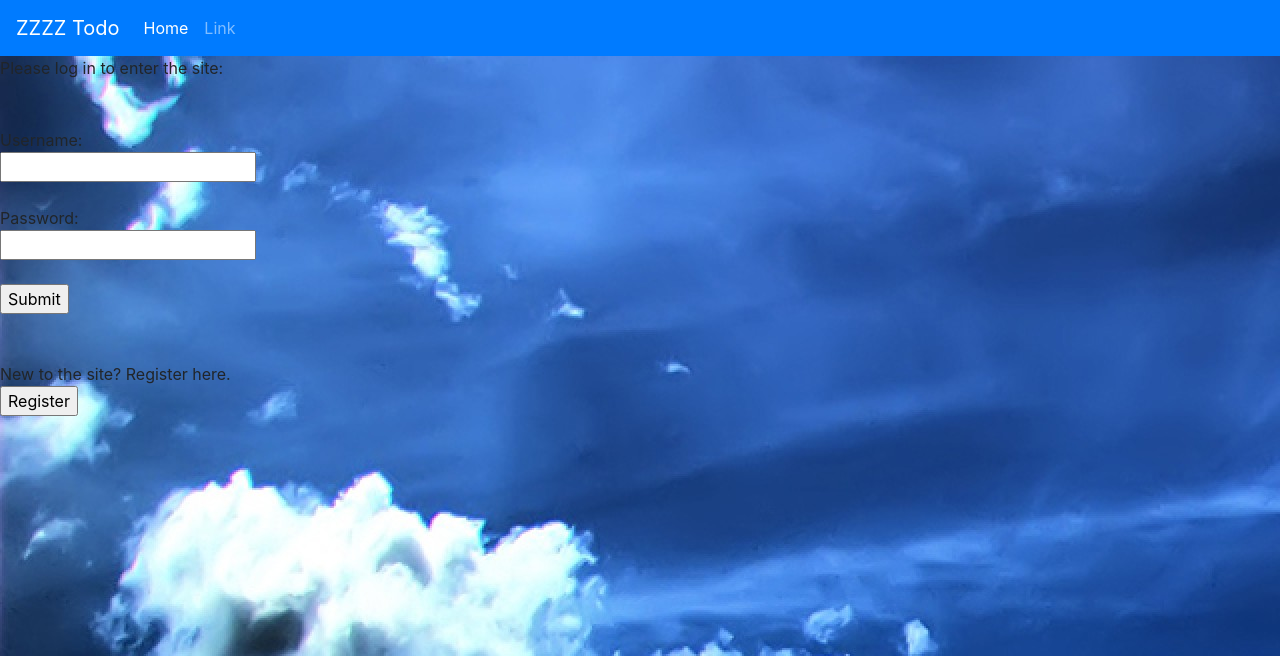
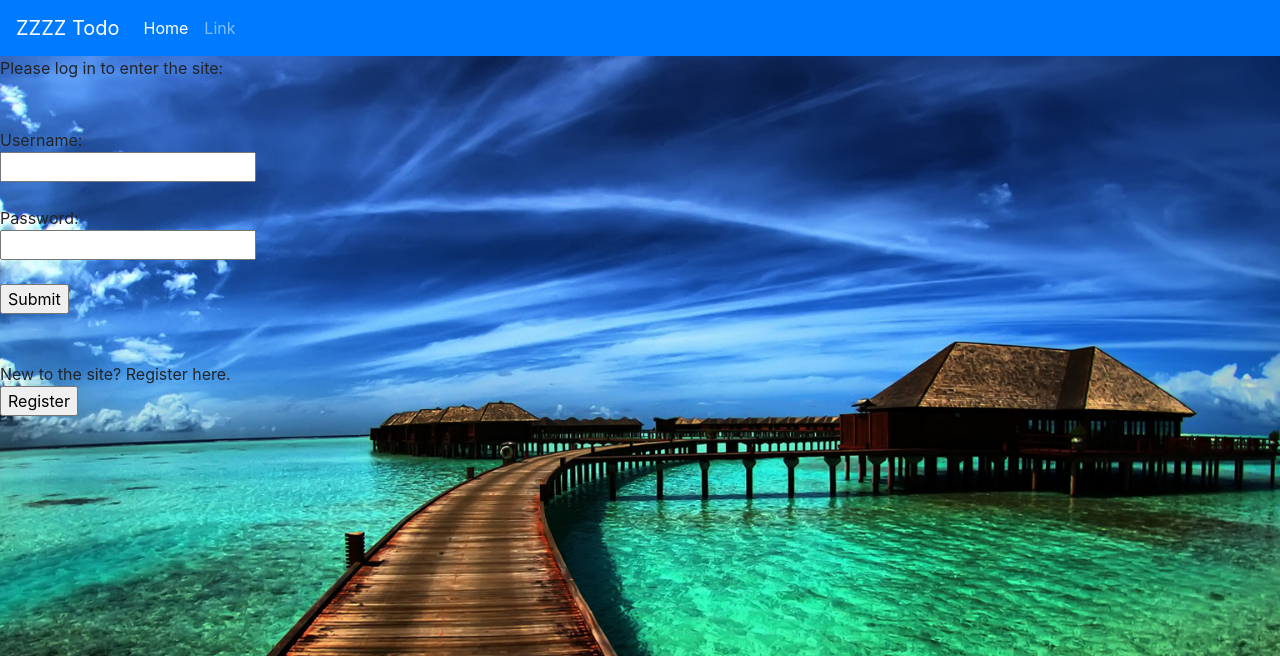
Before and after one commit to gregzb/HackathonJan2020, a Flask app: page / in a window 1280 px wide. Shown: the top 656 px of the page. Run offline with Flask 2, Linux system fonts and the light colour scheme; some libraries are stand-ins or nearby versions.

Commit message:
cropped image

```diff
--- a/templates/base.html
+++ b/templates/base.html
@@ -4,6 +4,13 @@
         <meta charset="utf-8">
         <title>Todo App {% block head %}{% endblock %}</title>
         <link rel="stylesheet" href="https://stackpath.bootstrapcdn.com/bootstrap/4.4.1/css/bootstrap.min.css" integrity="sha384-Vkoo8x4CGsO3+Hhxv8T/Q5PaXtkKtu6ug5TOeNV6gBiFeWPGFN9MuhOf23Q9Ifjh" crossorigin="anonymous">
+        <style>
+            body {
+                background-image: url('static/images/serene.jpg');
+                background-size: cover;
+                background-repeat: no-repeat;
+            }
+        </style>
     </head>
     <body style="background-image: url('static/images/serene.jpg');">
         <nav class="navbar navbar-expand-lg navbar-dark bg-primary">
```
Also changed, not shown: static/images/serene.jpg.
